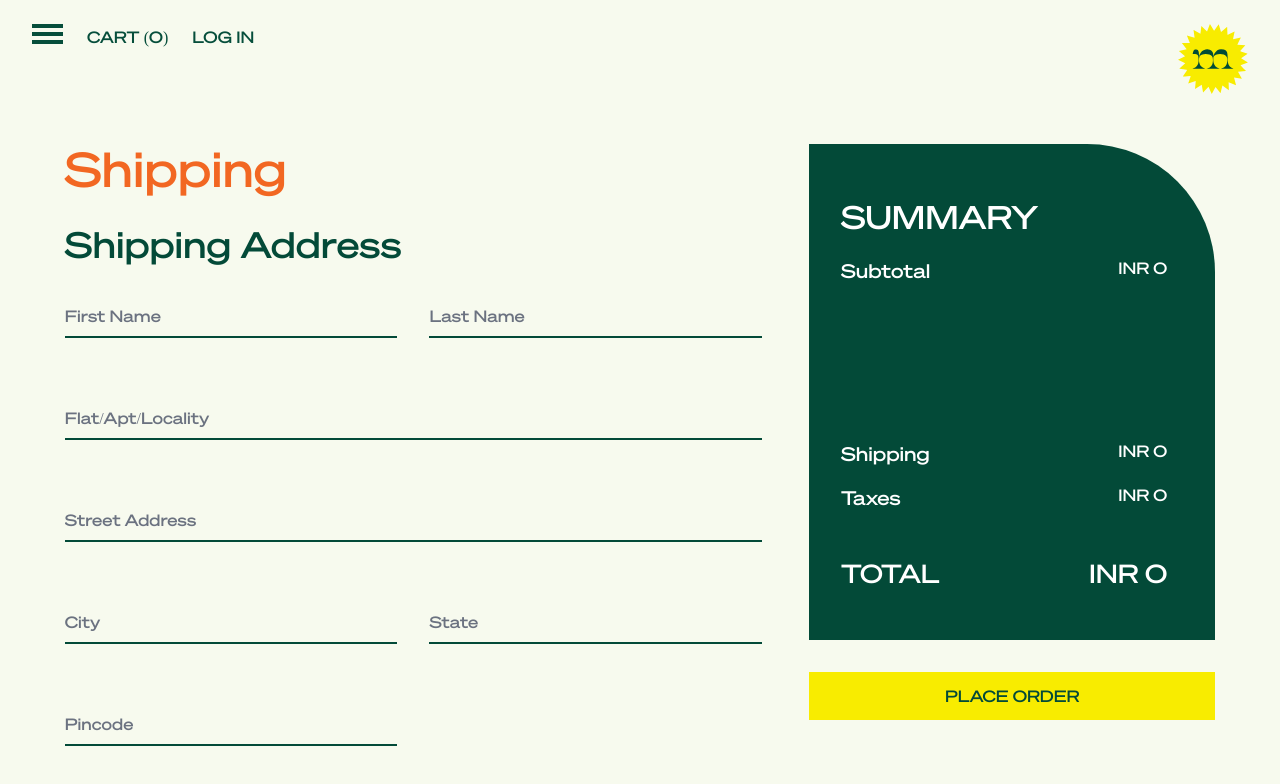
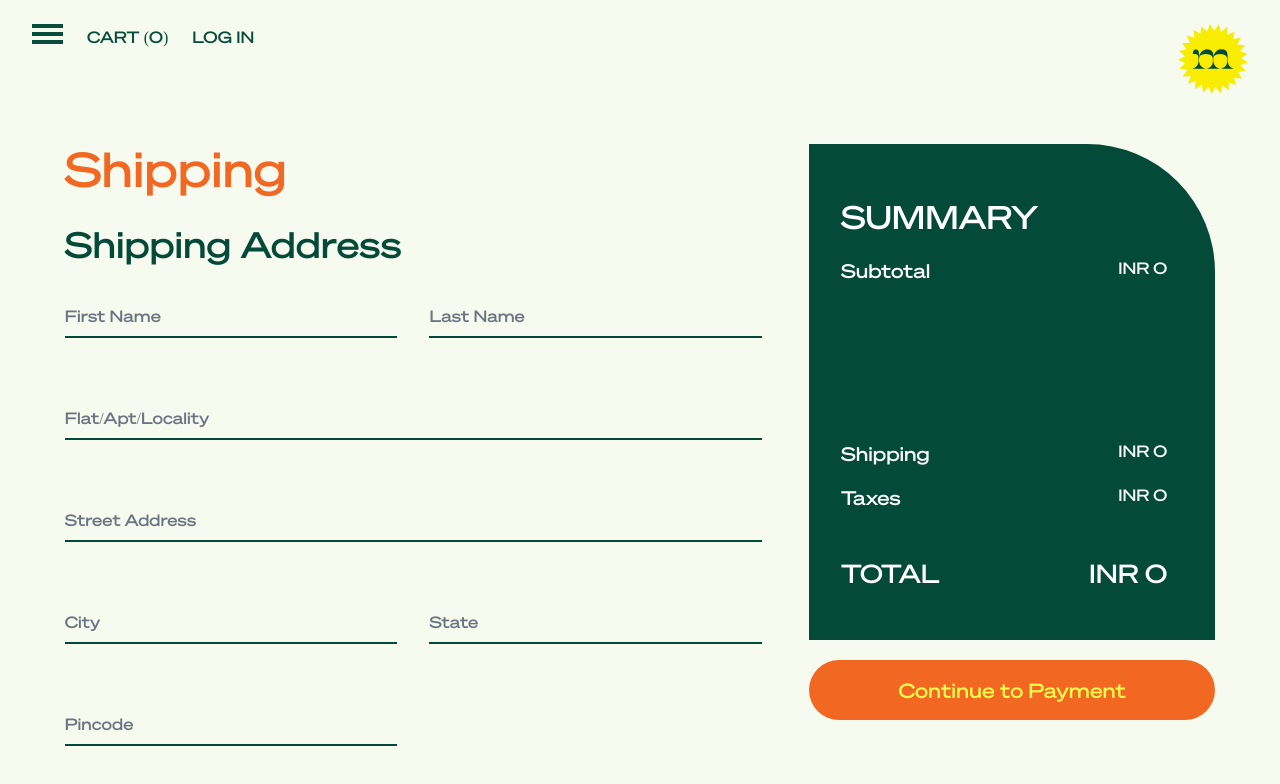
Before and after one commit to kryptonian41/mytry-next-app, a Next.js app: page /cart/checkout in a window 1280 px wide. Shown: the top 784 px of the page. Built offline with nearby package versions, Linux system fonts and the light colour scheme.

Commit message:
Feat: Added the shipping page

```diff
--- a/components/Cart/Summary.tsx
+++ b/components/Cart/Summary.tsx
@@ -1,56 +1,7 @@
 import cartStyles from "./cart.module.scss";
-import { createOrder } from '../../utils/api-utils'
-import { Order } from "types/commons";
-import Link from "next/link";
 import clsx from "clsx";
 
-export const getOrderDetails = (cartState) => {
-  return {} as Order
-}
-
-const createRazorpayInstance = ({
-  currency, id, amount
-}) => {
-  const options = {
-    "key": process.env.NEXT_PUBLIC_RAZORPAY_API_KEY_ID,
-    amount,
-    currency,
-    "name": "MyTry",
-    "description": "Test Transaction",
-    "image": "https://example.com/your_logo",
-    "order_id": id,
-    "handler": function (response) {
-      alert(response.razorpay_payment_id);
-      alert(response.razorpay_order_id);
-      alert(response.razorpay_signature)
-    },
-    "prefill": {
-      "name": "Gaurav Kumar",
-      "email": "gaurav.kumar@example.com",
-      "contact": "9999999999"
-    },
-    "notes": {
-      "address": "Razorpay Corporate Office"
-    },
-    "theme": {
-      "color": "#3399cc"
-    }
-  };
-  debugger
-  const _window = window as any
-  return new _window.Razorpay(options)
-}
-
-const Summary = ({ cartTotal, dark = false }) => {
-
-  const handleCheckoutClick = async () => {
-    const order = getOrderDetails({})
-    const paymentDetails = await createOrder(order)
-    debugger
-    const rzp = createRazorpayInstance(paymentDetails)
-    rzp.open()
-  }
-
+const Summary = ({ cartTotal, dark = false, buttonComponent = null }) => {
   return (
     <div className={clsx(cartStyles.summaryContainer, { [cartStyles.dark]: dark })}>
       <div className={cartStyles.amountSummary}>
@@ -79,9 +30,9 @@ const Summary = ({ cartTotal, dark = false }) => {
           </div>
         </div>
       </div>
-      <Link href="/cart/checkout">
-        <button className={cartStyles.checkoutBtn}>Place Order</button>
-      </Link>
+      {buttonComponent && <div className="mt-5">
+        {buttonComponent}
+      </div>}
     </div>
   );
 };
--- a/components/Cart/cart.module.scss
+++ b/components/Cart/cart.module.scss
@@ -108,13 +108,8 @@ $yellow: #f8ec00;
         background-color: $yellow;
         color: $green;
         text-transform: uppercase;
-        margin-top: 2rem;
         height: 3rem;
         width: 100%;
-
-        @media screen and (max-width: 640px) {
-          margin-top: 1rem;
-        }
       }
     }
 
--- /dev/null
+++ b/components/Cart/checkout/CheckoutButton.tsx
@@ -0,0 +1,31 @@
+import clsx from 'clsx';
+import React from 'react'
+import { Order } from 'types/commons';
+import { createRazorpayInstance } from 'utils';
+import { createOrder } from 'utils/api-utils';
+import { useTheme } from 'utils/color-map';
+
+interface Props {
+
+}
+
+export const getOrderDetails = (cartState) => {
+  return {} as Order
+}
+
+export const CheckoutButton = (props: Props) => {
+  const theme = useTheme()
+  const handleCheckoutClick = async () => {
+    const order = getOrderDetails({})
+    const paymentDetails = await createOrder(order)
+    const rzp = createRazorpayInstance(paymentDetails)
+    rzp.open()
+  }
+  return (
+    <button className={clsx("w-full p-4 text-xl")} style={{
+      background: theme.orange,
+      color: theme.yellow,
+      borderRadius: '100px'
+    }} onClick={handleCheckoutClick}>Continue to Payment</button>
+  )
+}
--- a/components/Cart/checkout/ShippingForm.tsx
+++ b/components/Cart/checkout/ShippingForm.tsx
@@ -46,7 +46,6 @@ export const ShippingForm = (props: Props) => {
 
           }}
         >
-          {(formik) => (
           <>
             <InputField fieldProps={{ type: 'text', name: 'firstName', placeHolder: 'First Name' }} errorProps={{ component: 'div', name: 'firstName' }} />
             <InputField
@@ -69,7 +68,6 @@ export const ShippingForm = (props: Props) => {
               errorProps={{ component: 'div', name: 'pincode' }} /
             >
           </>
-          )}
         </Formik>
       </div>
     </div>
--- a/components/Cart/index.tsx
+++ b/components/Cart/index.tsx
@@ -3,6 +3,7 @@ import Items from "./Items";
 import Summary from "./Summary";
 import { useSelector } from "react-redux";
 import cartStyles from "./cart.module.scss";
+import Link from "next/link";
 
 const index = () => {
   const cart = useSelector((state) => (state as any).cart);
@@ -12,7 +13,9 @@ const index = () => {
       <Navbar color="light" />
       <div className={cartStyles.cartContainer}>
         <Items items={items} />
-        <Summary cartTotal={cartTotal} />
+        <Summary cartTotal={cartTotal} buttonComponent={<Link href="/cart/checkout">
+          <button className={cartStyles.checkoutBtn}>Place Order</button>
+        </Link>} />
       </div>
     </div>
   );
--- a/components/Login/LoginForm.jsx
+++ b/components/Login/LoginForm.jsx
@@ -25,7 +25,7 @@ const LoginForm = () => {
           password: "",
         }}
         validationSchema={validate}
-        onSubmit={({ email, password }, { setSubmitting, resetForm }) => {
+        onSu65Tbmit={({ email, password }, { setSubmitting, resetForm }) => {
           dispatch(logIn(email, password));
           setSubmitting(false);
           resetForm();
--- a/pages/cart/checkout.tsx
+++ b/pages/cart/checkout.tsx
@@ -7,6 +7,7 @@ import cartStyles from 'components/Cart/cart.module.scss'
 import { useTheme } from 'utils/color-map';
 import * as Yup from "yup";
 import { ShippingForm } from 'components/Cart/checkout/ShippingForm';
+import { CheckoutButton } from 'components/Cart/checkout/CheckoutButton';
 
 
 interface Props {
@@ -49,7 +50,7 @@ export const Checkout = (props: Props) => {
               <ShippingForm />
             </div>
           </div>
-          <Summary cartTotal={cartTotal} dark />
+          <Summary cartTotal={cartTotal} dark buttonComponent={<CheckoutButton />} />
         </div>
       </div>
     </Layout>
@@ -57,4 +58,6 @@ export const Checkout = (props: Props) => {
 }
 
 
+
+
 export default Checkout
--- a/types/commons/index.ts
+++ b/types/commons/index.ts
@@ -304,3 +304,48 @@ export interface Links {
 export interface Collection {
   href: string;
 }
+
+
+// Generated by https://quicktype.io
+
+export interface User {
+  id: number;
+  date_created: string;
+  date_created_gmt: string;
+  date_modified: string;
+  date_modified_gmt: string;
+  email: string;
+  first_name: string;
+  last_name: string;
+  role: string;
+  username: string;
+  billing: Ing;
+  shipping: Ing;
+  is_paying_customer: boolean;
+  avatar_url: string;
+  meta_data: any[];
+  _links: Links;
+}
+
+export interface Links {
+  self: Collection[];
+  collection: Collection[];
+}
+
+export interface Collection {
+  href: string;
+}
+
+export interface Ing {
+  first_name: string;
+  last_name: string;
+  company: string;
+  address_1: string;
+  address_2: string;
+  city: string;
+  postcode: string;
+  country: string;
+  state: string;
+  email?: string;
+  phone?: string;
+}
--- a/utils/index.ts
+++ b/utils/index.ts
@@ -18,3 +18,35 @@ export const processCategories = (categories: Category[]) => {
 };
 
 export const isServer = () => typeof window === 'undefined'
+
+export const createRazorpayInstance = ({
+  currency, id, amount
+}) => {
+  const options = {
+    "key": process.env.NEXT_PUBLIC_RAZORPAY_API_KEY_ID,
+    amount,
+    currency,
+    "name": "MyTry",
+    "description": "Test Transaction",
+    "image": "https://example.com/your_logo",
+    "order_id": id,
+    "handler": function (response) {
+      alert(response.razorpay_payment_id);
+      alert(response.razorpay_order_id);
+      alert(response.razorpay_signature)
+    },
+    "prefill": {
+      "name": "Gaurav Kumar",
+      "email": "gaurav.kumar@example.com",
+      "contact": "9999999999"
+    },
+    "notes": {
+      "address": "Razorpay Corporate Office"
+    },
+    "theme": {
+      "color": "#3399cc"
+    }
+  };
+  const _window = window as any
+  return new _window.Razorpay(options)
+}
```
Lines whose indentation alone changed are shown as unchanged.
